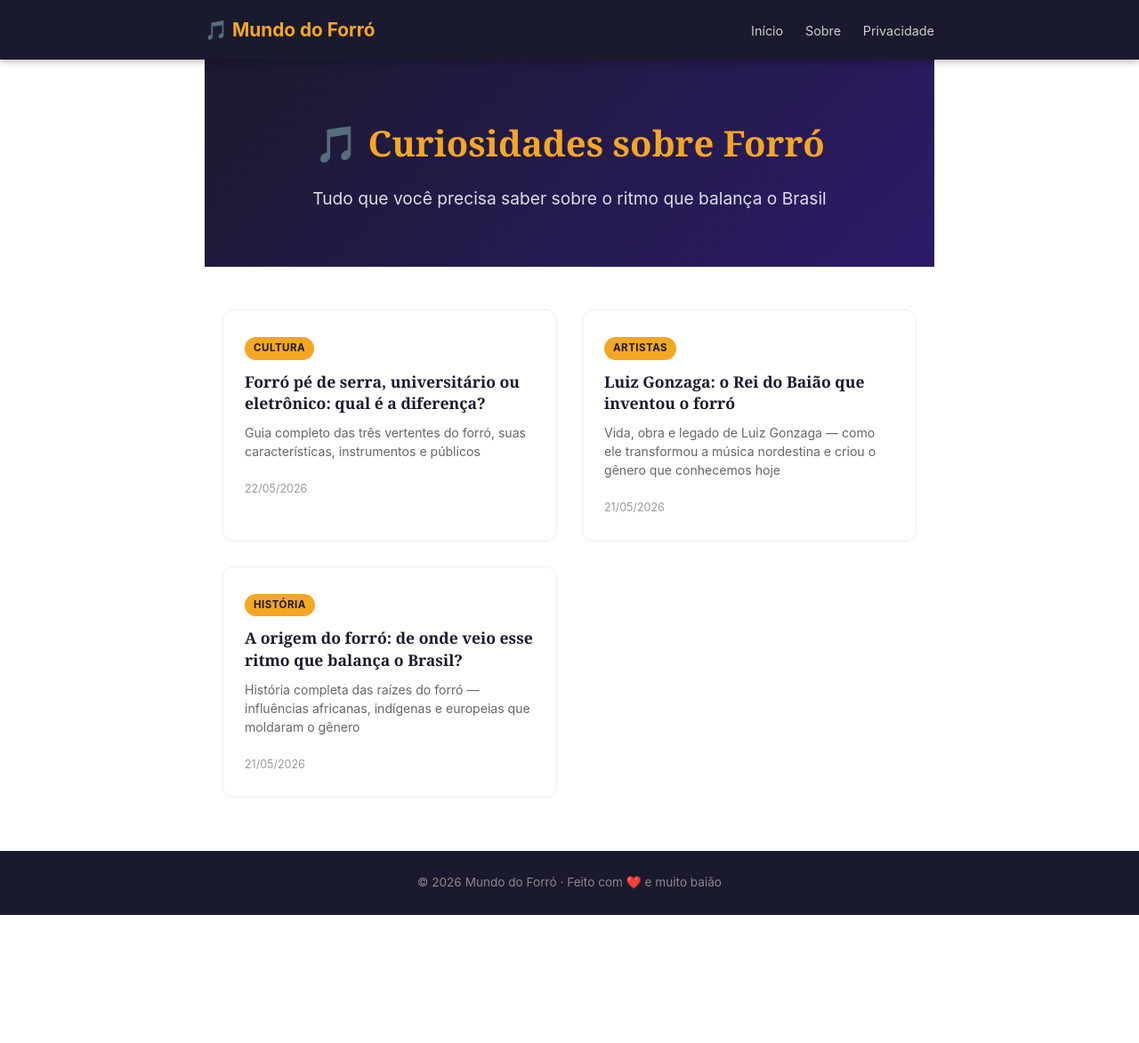
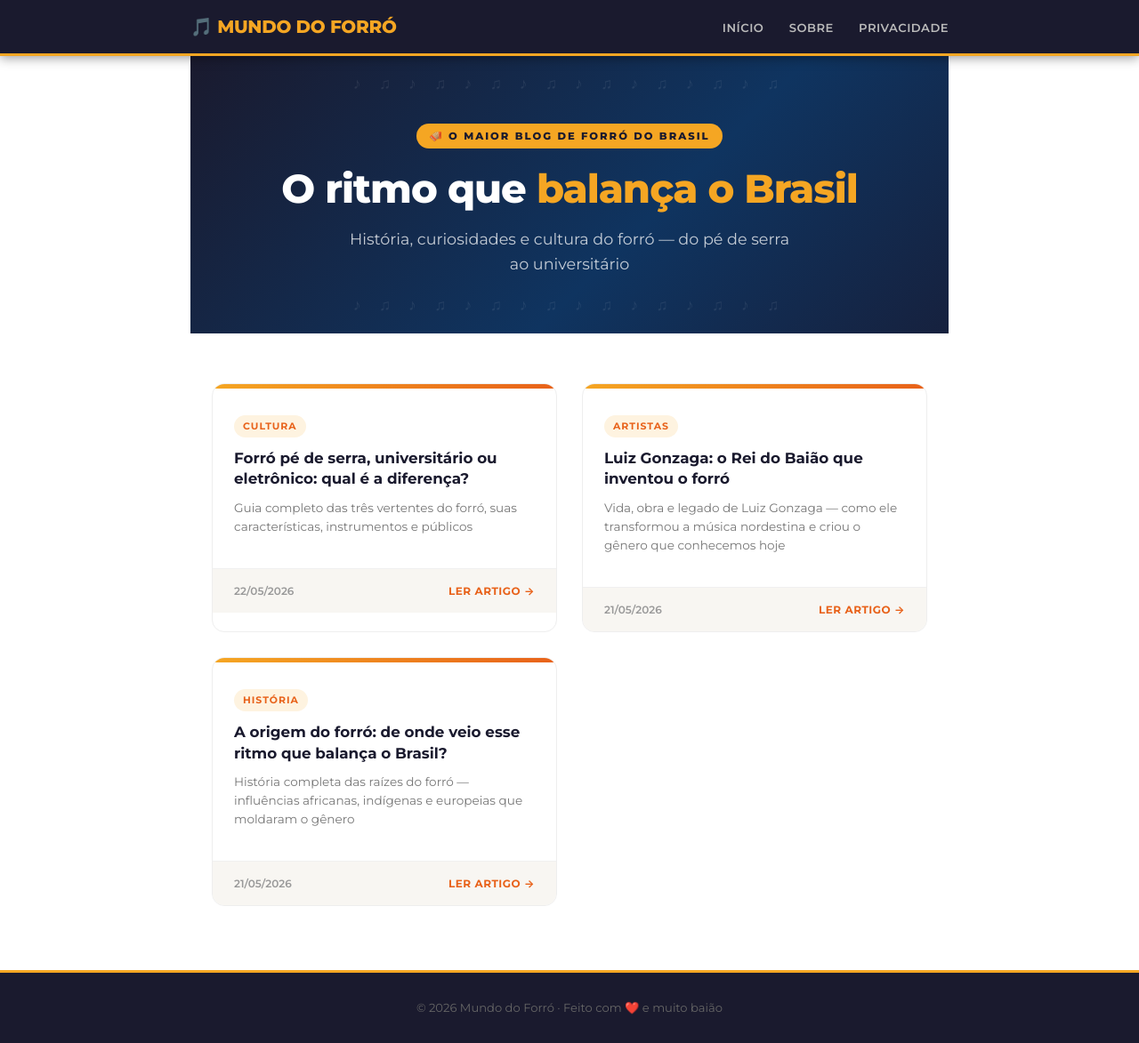
Before and after one commit to doitcontas-eng/forro-site, a Jekyll site: the page built from index.html, in a window 1280 px wide and 1173 px high. Shown: the whole window at 89% size. Built offline with Jekyll 4.4.1, drawn with Linux system fonts in a browser that asks for light colours; the list of posts is cut into pages by our own code.

Commit message:
Redesign visual — tipografia, hero e cards

```diff
--- a/_layouts/default.html
+++ b/_layouts/default.html
@@ -6,6 +6,9 @@
   <title>{% if page.title %}{{ page.title }} | {{ site.title }}{% else %}{{ site.title }}{% endif %}</title>
   <meta name="description" content="{% if page.description %}{{ page.description }}{% else %}{{ site.description }}{% endif %}">
   <link rel="canonical" href="{{ page.url | prepend: site.url | prepend: site.baseurl }}">
+  <link rel="preconnect" href="https://fonts.googleapis.com">
+  <link rel="preconnect" href="https://fonts.gstatic.com" crossorigin>
+  <link href="https://fonts.googleapis.com/css2?family=Merriweather:wght@400;700&family=Montserrat:wght@400;600;700;800&display=swap" rel="stylesheet">
   <link rel="stylesheet" href="{{ '/assets/css/style.css' | prepend: site.baseurl }}">
   <link rel="alternate" type="application/rss+xml" title="{{ site.title }}" href="{{ '/feed.xml' | prepend: site.baseurl }}">
 
--- a/_layouts/home.html
+++ b/_layouts/home.html
@@ -3,8 +3,9 @@ layout: default
 ---
 <div class="home">
   <div class="hero">
-    <h1>🎵 Curiosidades sobre Forró</h1>
-    <p>Tudo que você precisa saber sobre o ritmo que balança o Brasil</p>
+    <div class="hero-badge">🪗 O maior blog de forró do Brasil</div>
+    <h1>O ritmo que <span>balança o Brasil</span></h1>
+    <p>História, curiosidades e cultura do forró — do pé de serra ao universitário</p>
   </div>
 
   <div class="posts-grid">
@@ -12,10 +13,13 @@ layout: default
     <article class="post-card">
       <a href="{{ post.url | prepend: site.baseurl }}">
         <div class="post-card-body">
-          <span class="post-category">{{ post.categories }}</span>
+          <span class="post-category">{{ post.categories | default: "Forró" }}</span>
           <h2>{{ post.title }}</h2>
-          <p>{{ post.description | default: post.excerpt | strip_html | truncatewords: 25 }}</p>
+          <p>{{ post.description | default: post.excerpt | strip_html | truncatewords: 22 }}</p>
+        </div>
+        <div class="post-card-footer">
           <time datetime="{{ post.date | date_to_xmlschema }}">{{ post.date | date: "%d/%m/%Y" }}</time>
+          <span class="leia-mais">Ler artigo →</span>
         </div>
       </a>
     </article>
--- a/assets/css/style.css
+++ b/assets/css/style.css
@@ -3,59 +3,68 @@
 
 :root {
   --amarelo: #F5A623;
-  --vermelho: #D0021B;
+  --laranja: #E8621A;
+  --vermelho: #C0392B;
   --escuro: #1A1A2E;
+  --escuro2: #16213E;
   --cinza: #4A4A4A;
-  --cinza-claro: #F8F8F8;
+  --cinza-claro: #F8F6F2;
   --branco: #FFFFFF;
-  --fonte-principal: 'Georgia', serif;
-  --fonte-ui: -apple-system, BlinkMacSystemFont, 'Segoe UI', sans-serif;
+  --fonte-titulo: 'Merriweather', Georgia, serif;
+  --fonte-ui: 'Montserrat', -apple-system, BlinkMacSystemFont, sans-serif;
 }
 
 body {
-  font-family: var(--fonte-principal);
+  font-family: var(--fonte-titulo);
   color: var(--cinza);
   background: var(--branco);
-  line-height: 1.7;
+  line-height: 1.75;
   font-size: 18px;
 }
 
 .container {
-  max-width: 860px;
+  max-width: 900px;
   margin: 0 auto;
-  padding: 0 20px;
+  padding: 0 24px;
 }
 
 /* Header */
 .site-header {
   background: var(--escuro);
-  padding: 16px 0;
+  padding: 0;
   position: sticky;
   top: 0;
   z-index: 100;
-  box-shadow: 0 2px 8px rgba(0,0,0,0.3);
+  box-shadow: 0 2px 12px rgba(0,0,0,0.4);
+  border-bottom: 3px solid var(--amarelo);
 }
 
 .site-header .container {
   display: flex;
   align-items: center;
   justify-content: space-between;
+  height: 60px;
 }
 
 .site-title {
   color: var(--amarelo);
   text-decoration: none;
   font-family: var(--fonte-ui);
-  font-size: 1.3rem;
-  font-weight: 700;
+  font-size: 1.25rem;
+  font-weight: 800;
+  letter-spacing: -0.3px;
+  text-transform: uppercase;
 }
 
 nav a {
-  color: #ccc;
+  color: #bbb;
   text-decoration: none;
   font-family: var(--fonte-ui);
-  font-size: 0.9rem;
-  margin-left: 20px;
+  font-size: 0.82rem;
+  font-weight: 600;
+  text-transform: uppercase;
+  letter-spacing: 0.5px;
+  margin-left: 24px;
   transition: color 0.2s;
 }
 
@@ -63,46 +72,104 @@ nav a:hover { color: var(--amarelo); }
 
 /* Hero */
 .hero {
-  background: linear-gradient(135deg, var(--escuro) 0%, #2D1B69 100%);
+  background: linear-gradient(135deg, var(--escuro) 0%, #0F3460 60%, #16213E 100%);
   color: var(--branco);
-  padding: 60px 20px;
+  padding: 72px 24px 64px;
   text-align: center;
-  margin-bottom: 48px;
+  margin-bottom: 56px;
+  position: relative;
+  overflow: hidden;
+}
+
+.hero::before {
+  content: '♪ ♫ ♪ ♫ ♪ ♫ ♪ ♫ ♪ ♫ ♪ ♫ ♪ ♫ ♪ ♫';
+  position: absolute;
+  top: 16px;
+  left: 0; right: 0;
+  text-align: center;
+  font-size: 1.1rem;
+  opacity: 0.08;
+  letter-spacing: 8px;
+  pointer-events: none;
+}
+
+.hero::after {
+  content: '♪ ♫ ♪ ♫ ♪ ♫ ♪ ♫ ♪ ♫ ♪ ♫ ♪ ♫ ♪ ♫';
+  position: absolute;
+  bottom: 16px;
+  left: 0; right: 0;
+  text-align: center;
+  font-size: 1.1rem;
+  opacity: 0.08;
+  letter-spacing: 8px;
+  pointer-events: none;
+}
+
+.hero-badge {
+  display: inline-block;
+  background: var(--amarelo);
+  color: var(--escuro);
+  font-family: var(--fonte-ui);
+  font-size: 0.72rem;
+  font-weight: 800;
+  text-transform: uppercase;
+  letter-spacing: 2px;
+  padding: 4px 14px;
+  border-radius: 20px;
+  margin-bottom: 20px;
 }
 
 .hero h1 {
-  font-size: 2.5rem;
-  margin-bottom: 12px;
-  color: var(--amarelo);
+  font-family: var(--fonte-ui);
+  font-size: 2.8rem;
+  font-weight: 800;
+  margin-bottom: 16px;
+  color: var(--branco);
+  line-height: 1.15;
+  letter-spacing: -1px;
 }
 
+.hero h1 span { color: var(--amarelo); }
+
 .hero p {
-  font-size: 1.2rem;
-  opacity: 0.85;
+  font-size: 1.1rem;
+  opacity: 0.75;
   font-family: var(--fonte-ui);
+  font-weight: 400;
+  max-width: 520px;
+  margin: 0 auto;
+  line-height: 1.6;
 }
 
 /* Posts Grid */
 .posts-grid {
   display: grid;
-  grid-template-columns: repeat(auto-fill, minmax(360px, 1fr));
+  grid-template-columns: repeat(auto-fill, minmax(380px, 1fr));
   gap: 28px;
-  padding: 0 20px 60px;
-  max-width: 860px;
+  padding: 0 24px 72px;
+  max-width: 900px;
   margin: 0 auto;
 }
 
 .post-card {
-  border: 1px solid #eee;
-  border-radius: 12px;
+  border-radius: 14px;
   overflow: hidden;
   transition: transform 0.2s, box-shadow 0.2s;
   background: var(--branco);
+  border: 1px solid #eee;
+  position: relative;
+}
+
+.post-card::before {
+  content: '';
+  display: block;
+  height: 5px;
+  background: linear-gradient(90deg, var(--amarelo), var(--laranja));
 }
 
 .post-card:hover {
-  transform: translateY(-3px);
-  box-shadow: 0 8px 24px rgba(0,0,0,0.1);
+  transform: translateY(-4px);
+  box-shadow: 0 12px 32px rgba(0,0,0,0.12);
 }
 
 .post-card a {
@@ -112,153 +179,187 @@ nav a:hover { color: var(--amarelo); }
 }
 
 .post-card-body {
-  padding: 24px;
+  padding: 24px 24px 20px;
 }
 
 .post-category {
   display: inline-block;
-  background: var(--amarelo);
-  color: var(--escuro);
+  background: #FEF3E0;
+  color: var(--laranja);
   font-family: var(--fonte-ui);
-  font-size: 0.72rem;
+  font-size: 0.68rem;
   font-weight: 700;
   text-transform: uppercase;
-  letter-spacing: 0.5px;
+  letter-spacing: 1px;
   padding: 3px 10px;
   border-radius: 20px;
   margin-bottom: 12px;
 }
 
 .post-card h2 {
-  font-size: 1.1rem;
+  font-family: var(--fonte-ui);
+  font-size: 1.05rem;
+  font-weight: 700;
   margin-bottom: 10px;
   color: var(--escuro);
   line-height: 1.4;
 }
 
 .post-card p {
-  font-size: 0.88rem;
-  color: #666;
+  font-size: 0.85rem;
+  color: #777;
   font-family: var(--fonte-ui);
-  line-height: 1.5;
-  margin-bottom: 14px;
+  line-height: 1.55;
+  margin-bottom: 16px;
+  font-weight: 400;
+}
+
+.post-card-footer {
+  display: flex;
+  align-items: center;
+  justify-content: space-between;
+  padding: 14px 24px;
+  border-top: 1px solid #f0f0f0;
+  background: var(--cinza-claro);
 }
 
 .post-card time {
   font-family: var(--fonte-ui);
-  font-size: 0.78rem;
+  font-size: 0.75rem;
   color: #999;
+  font-weight: 600;
+}
+
+.post-card .leia-mais {
+  font-family: var(--fonte-ui);
+  font-size: 0.75rem;
+  font-weight: 700;
+  color: var(--laranja);
+  text-transform: uppercase;
+  letter-spacing: 0.5px;
 }
 
 /* Article */
 .post {
-  padding: 48px 0 80px;
+  padding: 56px 0 80px;
 }
 
 .post-header {
-  margin-bottom: 36px;
-  padding-bottom: 24px;
+  margin-bottom: 40px;
+  padding-bottom: 28px;
   border-bottom: 3px solid var(--amarelo);
 }
 
 .post-header h1 {
-  font-size: 2.1rem;
+  font-family: var(--fonte-ui);
+  font-size: 2.2rem;
+  font-weight: 800;
   color: var(--escuro);
-  line-height: 1.3;
-  margin-bottom: 12px;
+  line-height: 1.25;
+  margin-bottom: 14px;
+  letter-spacing: -0.5px;
 }
 
 .post-meta {
   font-family: var(--fonte-ui);
-  font-size: 0.88rem;
-  color: #888;
+  font-size: 0.85rem;
+  color: #999;
+  font-weight: 600;
 }
 
 .post-content h2 {
-  font-size: 1.55rem;
+  font-family: var(--fonte-ui);
+  font-size: 1.5rem;
+  font-weight: 700;
   color: var(--escuro);
-  margin: 40px 0 16px;
-  padding-left: 14px;
+  margin: 44px 0 16px;
+  padding-left: 16px;
   border-left: 4px solid var(--amarelo);
+  line-height: 1.3;
 }
 
 .post-content h3 {
-  font-size: 1.2rem;
+  font-family: var(--fonte-ui);
+  font-size: 1.15rem;
+  font-weight: 700;
   color: var(--cinza);
-  margin: 28px 0 12px;
+  margin: 32px 0 12px;
 }
 
-.post-content p {
-  margin-bottom: 20px;
-}
+.post-content p { margin-bottom: 22px; }
 
 .post-content ul, .post-content ol {
   padding-left: 28px;
-  margin-bottom: 20px;
+  margin-bottom: 22px;
 }
 
 .post-content li { margin-bottom: 8px; }
 
 .post-content blockquote {
   border-left: 4px solid var(--amarelo);
-  padding: 12px 20px;
-  margin: 24px 0;
+  padding: 16px 24px;
+  margin: 28px 0;
   background: var(--cinza-claro);
   font-style: italic;
-  border-radius: 0 8px 8px 0;
+  border-radius: 0 10px 10px 0;
+  color: #555;
 }
 
 .post-content strong { color: var(--escuro); }
 
 .post-nav {
-  margin-top: 48px;
+  margin-top: 52px;
   padding-top: 24px;
   border-top: 1px solid #eee;
 }
 
 .post-nav a {
-  color: var(--amarelo);
+  color: var(--laranja);
   text-decoration: none;
   font-family: var(--fonte-ui);
-  font-weight: 600;
+  font-weight: 700;
+  font-size: 0.9rem;
 }
 
-/* AdSense placeholders */
+/* AdSense */
 .ad-banner { margin: 24px auto; }
-.ad-inline { margin: 32px 0; }
+.ad-inline { margin: 36px 0; }
 
 /* Pagination */
 .pagination {
   display: flex;
   justify-content: center;
   align-items: center;
-  gap: 24px;
-  padding: 24px 0 60px;
+  gap: 28px;
+  padding: 24px 0 64px;
   font-family: var(--fonte-ui);
 }
 
 .pagination a {
-  color: var(--amarelo);
+  color: var(--laranja);
   text-decoration: none;
-  font-weight: 600;
+  font-weight: 700;
+  font-size: 0.9rem;
 }
 
-.pagination span { color: #888; font-size: 0.9rem; }
+.pagination span { color: #aaa; font-size: 0.88rem; }
 
 /* Footer */
 .site-footer {
   background: var(--escuro);
-  color: #888;
-  padding: 24px 0;
+  color: #666;
+  padding: 28px 0;
   text-align: center;
   font-family: var(--fonte-ui);
-  font-size: 0.85rem;
+  font-size: 0.82rem;
+  border-top: 3px solid var(--amarelo);
 }
 
 /* Responsive */
-@media (max-width: 600px) {
+@media (max-width: 640px) {
   body { font-size: 16px; }
-  .hero h1 { font-size: 1.8rem; }
+  .hero { padding: 52px 20px 48px; }
+  .hero h1 { font-size: 1.9rem; }
   .post-header h1 { font-size: 1.6rem; }
-  .posts-grid { grid-template-columns: 1fr; padding: 0 16px 40px; }
+  .posts-grid { grid-template-columns: 1fr; padding: 0 16px 48px; }
 }
```
